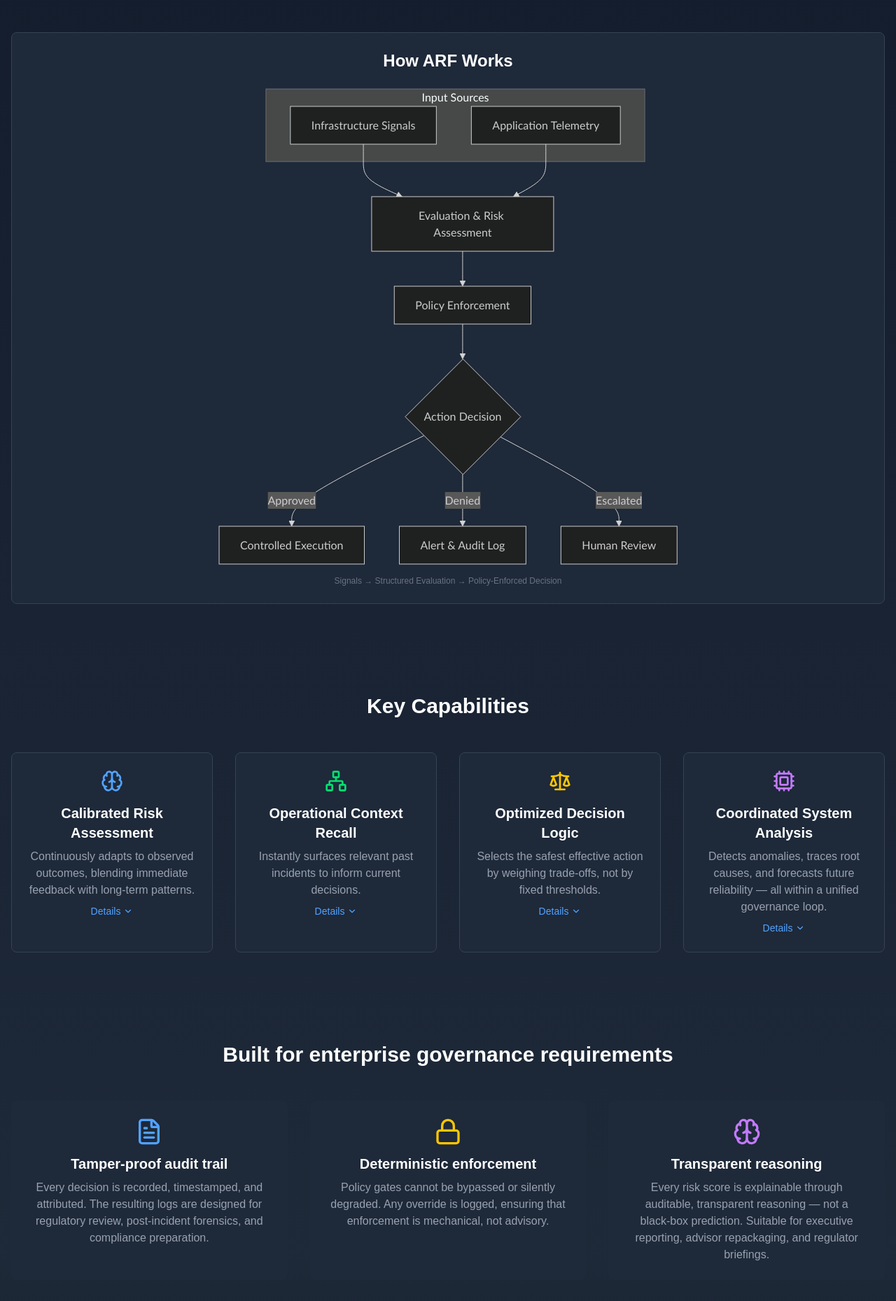
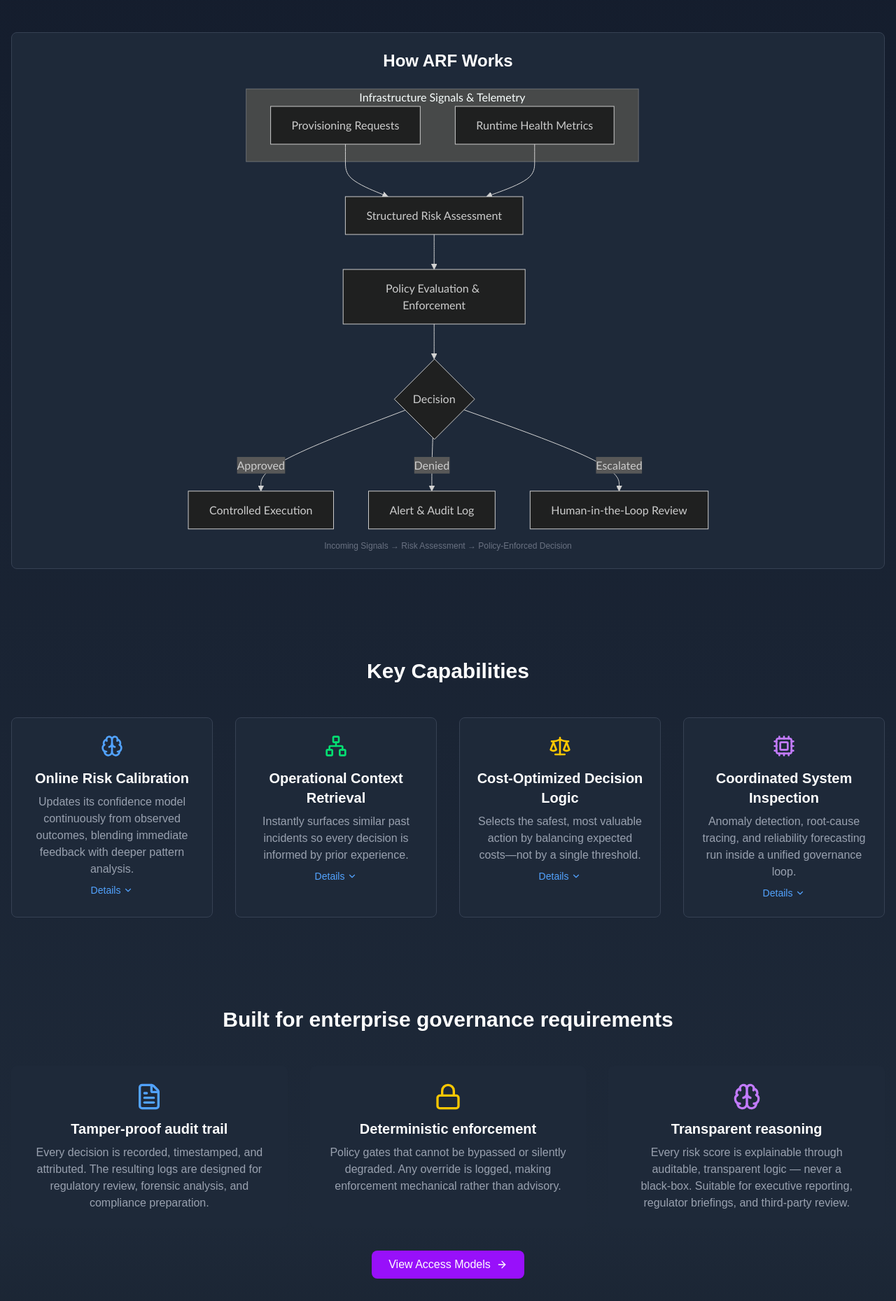
Before and after one commit to arf-foundation/arf-frontend, a Next.js app: page / in a window 1280 px wide. Shown: the part 902-2761 px from the top of the page at 70% size. Built offline with nearby package versions, Linux system fonts and the light colour scheme; no server answers.

Commit message:
Update page.tsx

```diff
--- a/app/page.tsx
+++ b/app/page.tsx
@@ -28,9 +28,6 @@ import {
   FileText,
 } from 'lucide-react';
 import GitHubStars from '../components/GitHubStars';
-// Changed from '../hooks/useInView' (root, no `once` support) to
-// './hooks/useInView' (app-level, supports `once: true`).
-// This prevents scroll animations from re-firing on scroll-up.
 import { useInView } from './hooks/useInView';
 import Mermaid from '../components/Mermaid';
 
@@ -43,19 +40,19 @@ interface RepoData {
 
 // ── Constants ─────────────────────────────────────────────────────────────────
 
-// System flow — abstract, enterprise‑safe.
+// High‑level flow suitable for public view, yet conveys the core control logic.
 const DIAGRAM = `flowchart TD
-    subgraph Input["Input Sources"]
-        S1[Infrastructure Signals]
-        S2[Application Telemetry]
+    subgraph Input["Infrastructure Signals & Telemetry"]
+        S1[Provisioning Requests]
+        S2[Runtime Health Metrics]
     end
-    S1 --> Eval[Evaluation & Risk Assessment]
+    S1 --> Eval[Structured Risk Assessment]
     S2 --> Eval
-    Eval --> Policy[Policy Enforcement]
-    Policy --> Decision{Action Decision}
-    Decision -->|Approved| Execute[Controlled Execution]
-    Decision -->|Denied| Alert[Alert & Audit Log]
-    Decision -->|Escalated| Review[Human Review]`;
+    Eval --> Policy[Policy Evaluation & Enforcement]
+    Policy --> Action{Decision}
+    Action -->|Approved| Execute[Controlled Execution]
+    Action -->|Denied| Alert[Alert & Audit Log]
+    Action -->|Escalated| Review[Human‑in‑the‑Loop Review]`;
 
 // Advisory API endpoint — not the protected engine.
 const CURL_COMMAND = `curl -X POST https://a-r-f-agentic-reliability-framework-api.hf.space/v1/incidents/evaluate \\
@@ -75,12 +72,11 @@ export default function LandingPage() {
   const [copiedCodeSnippet, setCopiedCodeSnippet] = useState(false);
   const [copiedFullSnippet, setCopiedFullSnippet] = useState(false);
 
-  // Live sandbox "Try it" state
+  // Live sandbox state
   const [sandboxLoading, setSandboxLoading] = useState(false);
   const [sandboxResponse, setSandboxResponse] = useState<Record<string, unknown> | null>(null);
   const [sandboxError, setSandboxError] = useState<string | null>(null);
   const [copiedSandboxResponse, setCopiedSandboxResponse] = useState(false);
-
 
   const handleCopyEmail = async () => {
     await navigator.clipboard.writeText('juan@arf-ai.com');
@@ -100,7 +96,6 @@ export default function LandingPage() {
     setTimeout(() => setCopiedFullSnippet(false), 2000);
   };
 
-  // Live sandbox fetch
   const fetchSandboxResponse = async () => {
     setSandboxLoading(true);
     setSandboxError(null);
@@ -139,7 +134,6 @@ export default function LandingPage() {
     }
   };
 
-  // `once: true` — animations fire once on entry, do not reset on scroll-up.
   const { ref: heroRef, inView: heroInView } = useInView({ threshold: 0.2, once: true });
   const { ref: ecosystemRef, inView: ecosystemInView } = useInView({ threshold: 0.2, once: true });
   const { ref: capabilitiesRef, inView: capabilitiesInView } = useInView({ threshold: 0.2, once: true });
@@ -170,11 +164,11 @@ export default function LandingPage() {
         <p className="text-lg sm:text-xl text-gray-300 max-w-3xl mx-auto mb-8">
           ARF is an{' '}
           <strong>access‑controlled governance layer</strong> that makes AI decisions
-          deterministic, auditable, and mechanically enforced — built for production environments
-          where explainability and compliance are non‑negotiable.
+          deterministic, auditable, and mechanically enforced — built for production
+          environments where explainability and compliance are non‑negotiable.
         </p>
 
-        {/* Factual pilot availability — not artificial scarcity */}
+        {/* Factual pilot availability */}
         <div className="bg-blue-900/30 border border-blue-700 rounded-lg p-3 mb-8 max-w-md mx-auto">
           <p className="text-blue-300 text-sm">
             🔐 Pilot access is invitation‑based. Applications are reviewed by the founder and
@@ -200,7 +194,7 @@ export default function LandingPage() {
           </a>
         </div>
         <p className="text-gray-400 text-sm mt-4">
-          ⚡ Sandbox returns mock advisory responses (status: &quot;success&quot;). Real enforcement and
+          ⚡ The public sandbox returns mock advisory responses only. Real enforcement and
           audit trails require a pilot agreement.
         </p>
       </section>
@@ -239,15 +233,15 @@ export default function LandingPage() {
               <div className="text-red-400 font-bold text-xl mb-2">⚠️ Problem</div>
               <p className="text-gray-300">
                 AI agents fail silently in production, creating untraceable, unauditable decisions
-                that expose the organisation to operational risk and compliance gaps.
+                that expose organisations to operational risk and compliance gaps.
               </p>
             </div>
             <div>
               <div className="text-green-400 font-bold text-xl mb-2">🔧 Solution</div>
               <p className="text-gray-300">
                 ARF wraps AI outputs in a deterministic governance layer that evaluates,
-                constrains, and logs every decision using structured risk assessment and
-                flexible rule configuration.
+                constrains, and logs every decision using structured risk modeling and
+                configurable policy rules.
               </p>
             </div>
             <div>
@@ -269,13 +263,13 @@ export default function LandingPage() {
           <figure>
             <Mermaid chart={DIAGRAM} className="overflow-x-auto flex justify-center" />
             <figcaption className="sr-only">
-              Infrastructure signals and telemetry enter an evaluation layer that assesses risk.
-              A policy layer determines the appropriate action, resulting in a controlled
-              execution, an alert with audit log, or human review.
+              Infrastructure signals flow into a structured risk assessment, which is checked
+              against configurable policies. The result is either a controlled execution, an
+              alert with audit log, or escalation to a human reviewer.
             </figcaption>
           </figure>
           <p className="text-xs text-gray-500 mt-2 text-center">
-            Signals → Structured Evaluation → Policy‑Enforced Decision
+            Incoming Signals → Risk Assessment → Policy‑Enforced Decision
           </p>
         </div>
       </div>
@@ -290,28 +284,28 @@ export default function LandingPage() {
         <h2 className="text-2xl sm:text-3xl font-bold text-center mb-12">Key Capabilities</h2>
         <div className="grid md:grid-cols-2 lg:grid-cols-4 gap-8">
           <FeatureCard
-            title="Calibrated Risk Assessment"
-            description="Continuously adapts to observed outcomes, blending immediate feedback with long‑term patterns."
+            title="Online Risk Calibration"
+            description="Updates its confidence model continuously from observed outcomes, blending immediate feedback with deeper pattern analysis."
             icon={<Brain className="w-8 h-8 text-blue-400" />}
-            details="The system maintains a dynamic view of operational risk, combining real‑time learning with deeper historical analysis. The result is a single, calibrated confidence indicator that evolves with your environment."
+            details="The system maintains a per‑category confidence model that learns from every action. The final risk indicator is a weighted composite of real‑time and historical signals, always backed by a full audit trail."
           />
           <FeatureCard
-            title="Operational Context Recall"
-            description="Instantly surfaces relevant past incidents to inform current decisions."
+            title="Operational Context Retrieval"
+            description="Instantly surfaces similar past incidents so every decision is informed by prior experience."
             icon={<Network className="w-8 h-8 text-green-400" />}
-            details="A living record of previous events and their resolutions allows the system to identify comparable situations and recommend actions based on what worked in similar contexts."
+            details="A living graph of historical events and their resolutions lets the system find comparable situations and recommend actions that proved effective in similar contexts."
           />
           <FeatureCard
-            title="Optimized Decision Logic"
-            description="Selects the safest effective action by weighing trade‑offs, not by fixed thresholds."
+            title="Cost‑Optimized Decision Logic"
+            description="Selects the safest, most valuable action by balancing expected costs—not by a single threshold."
             icon={<Scale className="w-8 h-8 text-yellow-400" />}
-            details="Every possible action—approve, deny, or escalate—is evaluated through a structured cost‑benefit model that considers operational impact, recovery speed, and current confidence. The chosen action comes with a full, auditable justification."
+            details="Approve, deny, or escalate? Every option is evaluated against a configurable cost model that accounts for operational impact, restoration speed, and current confidence. The chosen action comes with a human‑readable, auditable justification."
           />
           <FeatureCard
-            title="Coordinated System Analysis"
-            description="Detects anomalies, traces root causes, and forecasts future reliability — all within a unified governance loop."
+            title="Coordinated System Inspection"
+            description="Anomaly detection, root‑cause tracing, and reliability forecasting run inside a unified governance loop."
             icon={<Cpu className="w-8 h-8 text-purple-400" />}
-            details="Multiple analysis modules work in concert to scan for early warnings, diagnose underlying issues, and project future health. Their outputs are consolidated to produce consistent, policy‑aligned recommendations."
+            details="Multiple analysis modules work together to detect early warnings, diagnose underlying issues, and forecast future health. Their outputs are consolidated into policy‑aligned recommendations."
           />
         </div>
       </section>
@@ -327,24 +321,24 @@ export default function LandingPage() {
             <h3 className="text-xl font-semibold mb-2">Tamper‑proof audit trail</h3>
             <p className="text-gray-400">
               Every decision is recorded, timestamped, and attributed. The resulting logs are
-              designed for regulatory review, post‑incident forensics, and compliance preparation.
+              designed for regulatory review, forensic analysis, and compliance preparation.
             </p>
           </div>
           <div className="bg-gray-800 p-6 rounded-lg">
             <Lock className="w-10 h-10 text-yellow-400 mx-auto mb-3" />
             <h3 className="text-xl font-semibold mb-2">Deterministic enforcement</h3>
             <p className="text-gray-400">
-              Policy gates cannot be bypassed or silently degraded. Any override is logged,
-              ensuring that enforcement is mechanical, not advisory.
+              Policy gates that cannot be bypassed or silently degraded. Any override is
+              logged, making enforcement mechanical rather than advisory.
             </p>
           </div>
           <div className="bg-gray-800 p-6 rounded-lg">
             <Brain className="w-10 h-10 text-purple-400 mx-auto mb-3" />
             <h3 className="text-xl font-semibold mb-2">Transparent reasoning</h3>
             <p className="text-gray-400">
-              Every risk score is explainable through auditable, transparent reasoning — not a
-              black‑box prediction. Suitable for executive reporting, advisor repackaging, and
-              regulator briefings.
+              Every risk score is explainable through auditable, transparent logic — never a
+              black‑box. Suitable for executive reporting, regulator briefings, and third‑party
+              review.
             </p>
           </div>
         </div>
@@ -372,7 +366,7 @@ export default function LandingPage() {
               <div className="text-gray-400 text-sm mt-1">Advisory only</div>
               <ul className="text-sm text-gray-300 mt-2 space-y-1 text-left">
                 <li>✓ 1,000 advisory evaluations/month</li>
-                <li>✓ Mock responses — not the production engine</li>
+                <li>✓ Mock responses — not production</li>
                 <li>✓ Community support</li>
               </ul>
             </div>
@@ -380,8 +374,8 @@ export default function LandingPage() {
               <div className="text-2xl font-bold text-green-400">Pilot</div>
               <div className="text-gray-400 text-sm mt-1">Time‑limited · Free</div>
               <ul className="text-sm text-gray-300 mt-2 space-y-1 text-left">
-                <li>✓ Protected core engine access</li>
-                <li>✓ Outcome‑based pricing post‑pilot</li>
+                <li>✓ Protected core access</li>
+                <li>✓ Outcome‑based pricing after pilot</li>
                 <li>✓ Founder‑led onboarding</li>
               </ul>
             </div>
@@ -492,32 +486,32 @@ export default function LandingPage() {
           <EcoCard
             icon={<Rocket className="w-6 h-6 text-blue-400" />}
             title="Research"
-            description="Foundational work in reliability engineering"
-            details="Ongoing investigation into methods for validating AI‑generated outputs and quantifying uncertainty. This research anchors the framework’s approach to calibration and risk estimation."
+            description="Foundations in reliability engineering"
+            details="Ongoing investigation into validation methods for AI‑generated outputs, uncertainty quantification, and calibration. This work anchors the framework’s approach to risk estimation."
           />
           <EcoCard
             icon={<Code className="w-6 h-6 text-green-400" />}
             title="Public Specification"
-            description="Open standards for transparency"
-            details="The arf‑spec repository defines the canonical data models, API contracts, and decision rules. Licensed under Apache 2.0, it provides full transparency without exposing proprietary implementation details."
+            description="Open data models, API contracts, and decision rules"
+            details="The arf‑spec repository defines the canonical specification, licensed under Apache 2.0. It provides full transparency into the system’s contracts without exposing proprietary implementation details."
           />
           <EcoCard
             icon={<Users className="w-6 h-6 text-yellow-400" />}
-            title="Control Layer"
-            description="Access‑controlled governance API"
-            details="The protected control layer exposes governed endpoints for evaluation, audit queries, and quota management. The public sandbox returns only advisory mock responses."
+            title="API Control Plane"
+            description="Access‑controlled governance endpoints"
+            details="The protected control layer exposes governed operations for evaluation, audit queries, and quota management. The public sandbox returns only advisory mock responses."
           />
           <EcoCard
             icon={<BookOpen className="w-6 h-6 text-purple-400" />}
             title="Management Interface"
-            description="Visual dashboards for governance insights"
-            details="An interactive interface built with modern web technologies. Public demos show only mock data; connected instances provide real‑time visibility into decisions and system health."
+            description="Dashboards for governance insights"
+            details="An interactive interface built with modern web technologies. Public demos use mock data; connected instances provide real‑time visibility into decisions and system health."
           />
           <EcoCard
             icon={<Shield className="w-6 h-6 text-orange-400" />}
             title="Enterprise Extension"
             description="Enforcement, audit, and commercial support"
-            details="Adds mechanical enforcement with real‑world integrations, tamper‑proof logs, multi‑tenancy, and outcome‑based commercial terms. Available under a commercial license to qualified organizations."
+            details="Adds mechanical enforcement with real‑world integrations, tamper‑proof audit logs, multi‑tenancy, and outcome‑based commercial terms. Available under a commercial license to qualified organizations."
           />
         </div>
       </section>
@@ -604,7 +598,7 @@ export default function LandingPage() {
         <div className="grid grid-cols-1 sm:grid-cols-2 lg:grid-cols-4 gap-4">
           <RepoCard
             name="agentic_reliability_framework"
-            desc="Protected core engine — calibrated risk assessment, operational context, governance loop."
+            desc="Protected core engine — online risk calibration, operational context, governance loop."
             url="https://github.com/arf-foundation/agentic_reliability_framework"
             isPrivate
           />
@@ -680,7 +674,7 @@ export default function LandingPage() {
             </div>
           </div>
 
-          {/* Pilot access CTA — replaces non-functional newsletter form */}
+          {/* Pilot access CTA */}
           <div className="mb-8 max-w-md mx-auto">
             <h4 className="text-lg font-semibold text-white mb-2">Request Pilot Access</h4>
             <p className="text-sm text-gray-400 mb-4">
@@ -730,7 +724,6 @@ export default function LandingPage() {
             </a>
           </div>
 
-          {/* Corrected copyright: specifies which assets are Apache 2.0 */}
           <p className="text-sm">
             © 2026 ARF Foundation. Public repositories (arf‑spec, arf‑frontend) are licensed
             under{' '}
@@ -896,7 +889,6 @@ function RepoCard({
   const repoName = url.split('/').pop();
 
   useEffect(() => {
-    // Skip GitHub API fetch for private repos — they won't return public data.
     if (isPrivate || !repoName) return;
 
     const fetchRepoData = async () => {
@@ -906,22 +898,17 @@ function RepoCard({
         let cachedTime: string | null = null;
         const now = Date.now();
 
-        // localStorage may be unavailable in private browsing or some embed contexts.
         try {
           cached = localStorage.getItem(cacheKey);
           cachedTime = localStorage.getItem(`${cacheKey}-time`);
-        } catch {
-          // localStorage unavailable — proceed without cache.
-        }
+        } catch {}
 
         if (cached && cachedTime && now - parseInt(cachedTime) < 3_600_000) {
           setRepoData(JSON.parse(cached));
           return;
         }
 
-        const response = await fetch(
-          `https://api.github.com/repos/arf-foundation/${repoName}`
-        );
+        const response = await fetch(`https://api.github.com/repos/arf-foundation/${repoName}`);
         if (!response.ok) throw new Error(`GitHub API ${response.status}`);
         const data = await response.json();
 
@@ -931,12 +918,7 @@ function RepoCard({
             language: data.language ?? null,
           };
           setRepoData(newData);
-          try {
-            localStorage.setItem(cacheKey, JSON.stringify(newData));
-            localStorage.setItem(`${cacheKey}-time`, String(now));
-          } catch {
-            // localStorage write failed — safe to ignore.
-          }
+          try { localStorage.setItem(cacheKey, JSON.stringify(newData)); localStorage.setItem(`${cacheKey}-time`, String(now)); } catch {}
         }
       } catch (err) {
         console.error(`Failed to fetch GitHub data for ${repoName}:`, err);
@@ -946,8 +928,6 @@ function RepoCard({
     fetchRepoData();
   }, [repoName, isPrivate]);
 
-  // Private repos render without a link — navigating to a private GitHub repo
-  // produces a confusing 404 wall for non-members.
   const cardContent = (
     <div
       className={`bg-gray-800 p-4 rounded-lg border transition ${
```
